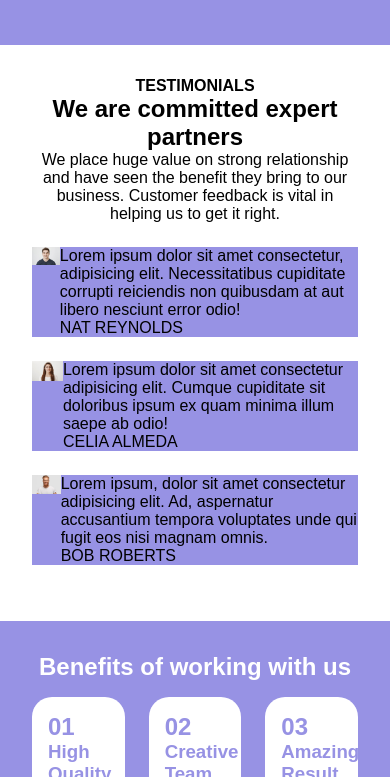
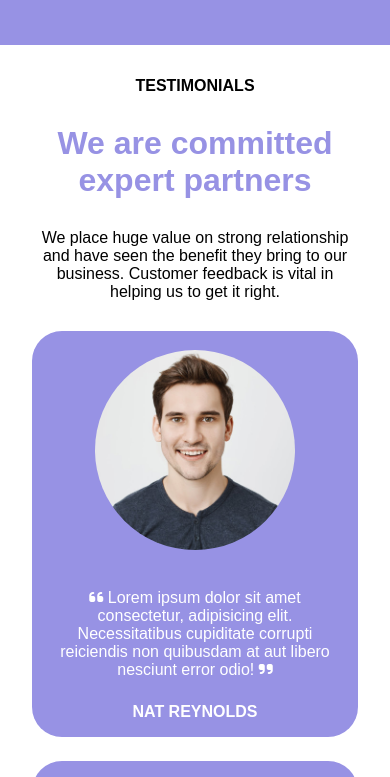
Before and after one commit to FontaMatte/htmlcss-responsive-layout, a plain HTML site: page index.html in a window 390 px wide. Shown: the part 2596-3373 px from the top of the page. Drawn offline with Linux system fonts and the light colour scheme.

Commit message:
-Completato Planning -Completato Testimonials

```diff
--- a/index.html
+++ b/index.html
@@ -146,35 +146,48 @@
                             <div class="review-photo">
                                 <img src="img/testimonial1.jpg" alt="testimonial1">
                             </div>
-                            <div class="review-text">
+                            <div class="review-text flex">
+                                <div>
                                 <p>
+                                    <i class="fa-solid fa-quote-left"></i>
                                     Lorem ipsum dolor sit amet consectetur, adipisicing elit.
                                     Necessitatibus cupiditate corrupti reiciendis non quibusdam at aut libero nesciunt error odio!
+                                    <i class="fa-solid fa-quote-right"></i>
                                 </p>
-                                <span>NAT REYNOLDS</span>
+                                <span><strong>NAT REYNOLDS</strong></span>
+                                </div>
                             </div>
                         </div>
                         <div class="review flex">
                             <div class="review-photo">
                                 <img src="img/testimonial2.jpg" alt="testimonial2">
                             </div>
-                            <div class="review-text">
-                                <p>Lorem ipsum dolor sit amet consectetur adipisicing elit.
+                            <div class="review-text flex">
+                                <div>
+                                <p>
+                                    <i class="fa-solid fa-quote-left"></i>
+                                    Lorem ipsum dolor sit amet consectetur adipisicing elit.
                                     Cumque cupiditate sit doloribus ipsum ex quam minima illum saepe ab odio!
+                                    <i class="fa-solid fa-quote-right"></i>
                                 </p>
-                                <span>CELIA ALMEDA</span>
+                                <span><strong>CELIA ALMEDA</strong></span>
+                                </div>
                             </div>
                         </div>
                         <div class="review flex">
                             <div class="review-photo">
                                 <img src="img/testimonial3.jpg" alt="testimonial3">
                             </div>
-                            <div class="review-text">
+                            <div class="review-text flex">
+                                <div>
                                 <p>
+                                    <i class="fa-solid fa-quote-left"></i>
                                     Lorem ipsum, dolor sit amet consectetur adipisicing elit.
                                     Ad, aspernatur accusantium tempora voluptates unde qui fugit eos nisi magnam omnis.
+                                    <i class="fa-solid fa-quote-right"></i>
                                 </p>
-                                <span>BOB ROBERTS</span>
+                                <span><strong>BOB ROBERTS</strong></span>
+                                </div>
                             </div>
                         </div>
                     </div>
--- a/style.css
+++ b/style.css
@@ -284,14 +284,41 @@ header {
 .review {
     background-color:var(--bg-purple);
     margin: 1.5rem 0;
+    border-radius: 30px;
+    color: white;
 }
 
 .review-photo {
     width: 30%;
+    padding: 1.2rem;
+}
+
+.review-text {
+    width: 70%;
+    align-items: center;
+    padding: 1rem;
 }
 
 .review img {
-    width: 100%;
+    width:200px;
+    height: 200px;
+    display: block;
+    border-radius:50%;
+    object-fit: cover;
+}
+
+.review-text p {
+    padding-bottom: 1.5rem;
+}
+
+.testimonials-title > * {
+    margin-bottom: 30px;
+
+}
+
+.testimonials-title h2 {
+    font-size: 2rem;
+    color: var(--color-purple);
 }
 
 /* regole benefit */
@@ -386,6 +413,14 @@ footer {
     #planning .planning-container {
         flex-wrap: wrap;
     }
+
+    .review-photo {
+        width: 100%;
+    }
+
+    .review-text {
+        width: 100%;
+    }
 }
 
 
@@ -408,4 +443,21 @@ footer {
     .cards-container .card .card-big-image {
         justify-content: center;
     }
+
+    /* testimonials */
+    .review {
+        flex-wrap: wrap;
+        text-align: center;
+    }
+
+    .review-photo {
+        width: 100%;
+    }
+
+    .review-photo img {
+        display: inline-block;
+    }
+    .review-text {
+        width: 100%;
+    }
 }
```
